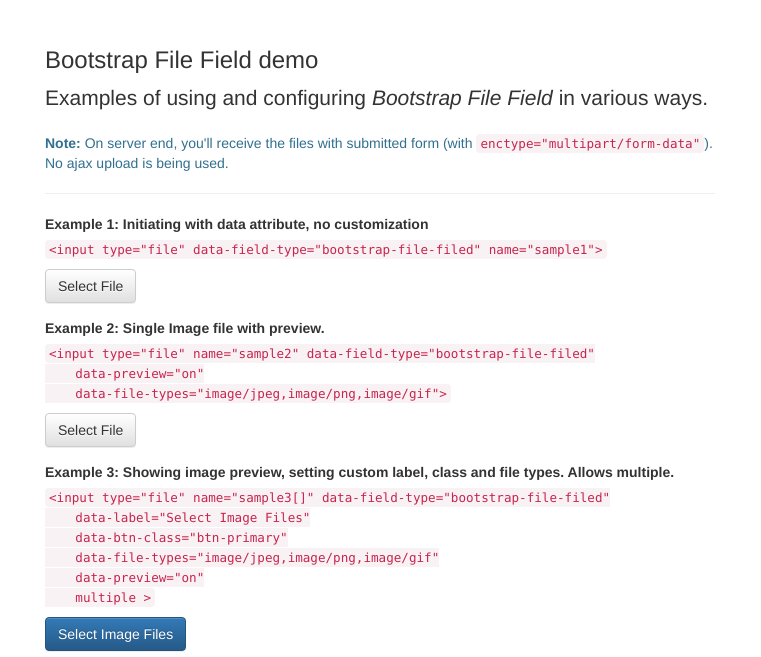
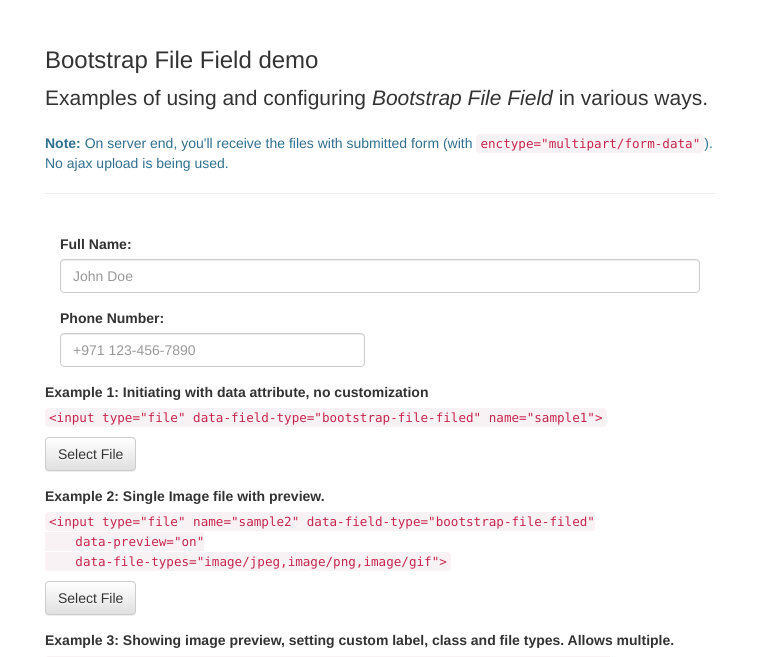
Before and after one commit to ajaxray/bootstrap-file-field, a website: page demo/index.html in a window 1280 px wide. Shown: the part 83-740 px from the top of the page, without its empty margins (260-1021 px from the left). Drawn offline with nearby package versions, Linux system fonts and the light colour scheme.

Commit message:
Update index.html

```diff
--- a/demo/index.html
+++ b/demo/index.html
@@ -46,7 +46,18 @@
         <hr>
 
         <form role="form" enctype="multipart/form-data">
-
+    <div class="col-xs-12" style="margin-top: 20px;">
+							<div class="form-group">
+								<label>Full Name:</label>
+								<input type="text" class="form-control" required="" placeholder="John Doe" name="fullname">
+							</div>
+						</div>
+						<div class="col-xs-6">
+							<div class="form-group">
+								<label>Phone Number:</label>
+								<input type="text" class="form-control" required="" placeholder="+971 123-456-7890" name="phone">
+							</div>
+						</div>
             <!--<div class="form-group">-->
                 <!--<label for="photo" class="col-sm-3 control-label">Upload photos</label>-->
                 <!--<div class="col-sm-9 fileinput">-->
```
